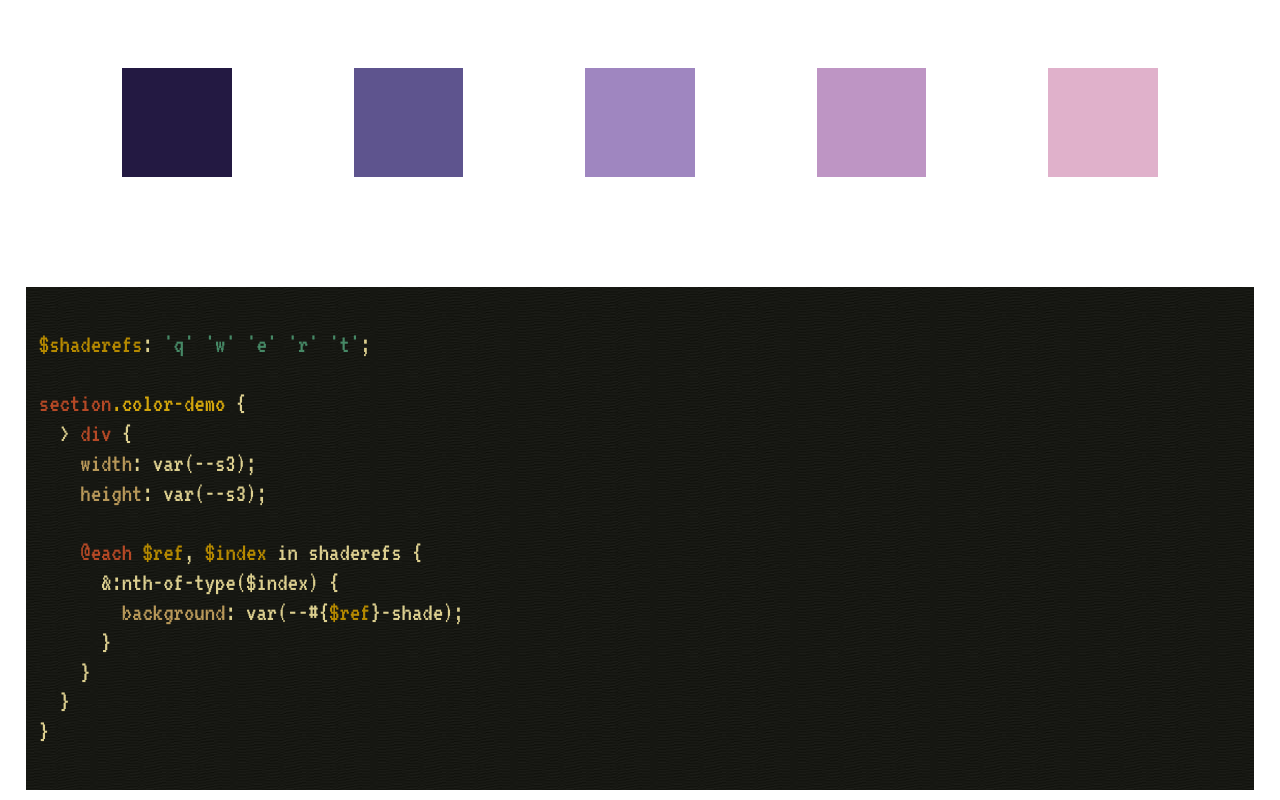
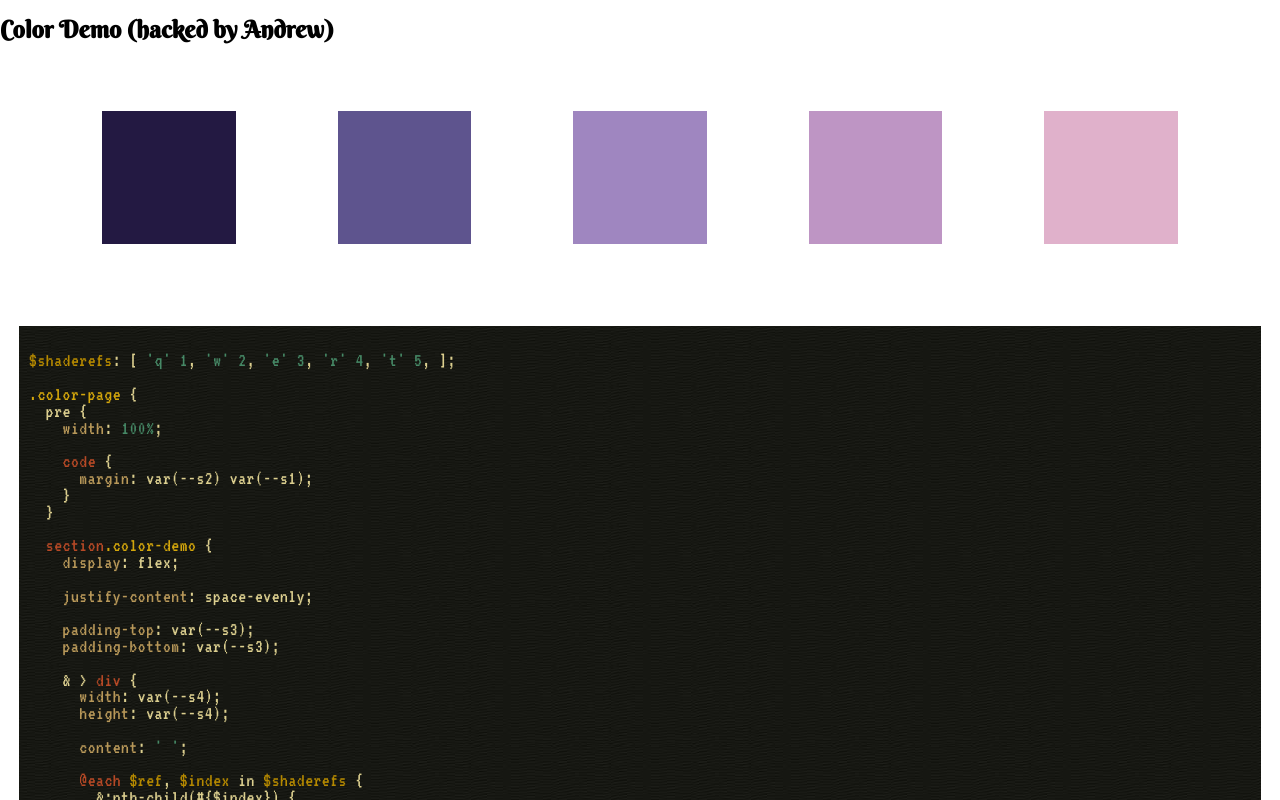
Before and after one commit to arthropodSeven/itcss, a Next.js app: page /color in a window 1280 px wide. Shown: the top 800 px of the page. Built offline with nearby package versions, Linux system fonts and the light colour scheme; a web font is replaced by a local one.

Commit message:
color demo ++

```diff
--- a/pages/_app.js
+++ b/pages/_app.js
@@ -39,7 +39,7 @@ function MyApp(props) {
 
   useEffect(() => {
     highlightCallback()
-  }, [])
+  })
 
   return <Component {...pageProps} />
 }
--- a/pages/color.js
+++ b/pages/color.js
@@ -7,6 +7,8 @@ const ColorPage = () => (
       <link rel="icon" href="favicon.ico" />
     </Head>
 
+    <h1>{'Color Demo (hacked by Andrew)'}</h1>
+
     <section className="color-demo">
       {new Array(5).fill(null).map((_, idx) => (
         <div key={`color-demo-${idx}`} />
@@ -15,16 +17,35 @@ const ColorPage = () => (
 
     <pre>
       <code className="scss">{`
-$shaderefs: 'q' 'w' 'e' 'r' 't';
+$shaderefs: [ 'q' 1, 'w' 2, 'e' 3, 'r' 4, 't' 5, ];
 
-section.color-demo {
-  > div {
-    width: var(--s3);
-    height: var(--s3);
+.color-page {
+  pre {
+    width: 100%;
 
-    @each $ref, $index in shaderefs {
-      &:nth-of-type($index) {
-        background: var(--#{$ref}-shade);
+    code {
+      margin: var(--s2) var(--s1);
+    }
+  }
+
+  section.color-demo {
+    display: flex;
+
+    justify-content: space-evenly;
+
+    padding-top: var(--s3);
+    padding-bottom: var(--s3);
+
+    & > div {
+      width: var(--s4);
+      height: var(--s4);
+
+      content: ' ';
+
+      @each $ref, $index in $shaderefs {
+        &:nth-child(#{$index}) {
+          background: var(--#{$ref}-shade);
+        }
       }
     }
   }
--- a/styles/globals.css
+++ b/styles/globals.css
@@ -1,22 +1,38 @@
+:root {
+  font-size: 12px;
+}
+
 html,
 body {
   padding: 0;
   margin: 0;
-  font-family: 'Libre Franklin', -apple-system, BlinkMacSystemFont, Segoe UI, Roboto, Oxygen,
-    Ubuntu, Cantarell, Fira Sans, Droid Sans, Helvetica Neue, sans-serif;
+  font-family: 'Libre Franklin', -apple-system, BlinkMacSystemFont, Segoe UI,
+    Roboto, Oxygen, Ubuntu, Cantarell, Fira Sans, Droid Sans, Helvetica Neue,
+    sans-serif;
 }
 
-hgroup, h1, h2, h3, h4, *.heading {
+hgroup,
+h1,
+h2,
+h3,
+h4,
+*.heading {
   font-family: 'Berkshire Swash';
 }
 
-h2, h3, h4 {
+h2,
+h3,
+h4 {
   font-weight: lighter;
 }
 
-code, pre, samp {
+code,
+pre,
+samp {
   font-family: 'VT323';
-  font-size: 1.62rem;
+  font-size: var(--s1);
+  line-height: 1.4rem;
+  letter-spacing: 0.05rem;
 }
 
 a {
--- a/styles/layouts.scss
+++ b/styles/layouts.scss
@@ -40,13 +40,15 @@ $shaderefs: [ 'q' 1, 'w' 2, 'e' 3, 'r' 4, 't' 5, ];
     padding-bottom: var(--s3);
 
     & > div {
-      width: var(--s4);
-      height: var(--s4);
-
-      content: ' ';
+      width: var(--s5);
+      height: var(--s5);
 
       @each $ref, $index in $shaderefs {
+        $content: '--#{$ref}-shade';
+
         &:nth-child(#{$index}) {
+          color: white;
+          content: '#{$content}';
           background: var(--#{$ref}-shade);
         }
       }
```
